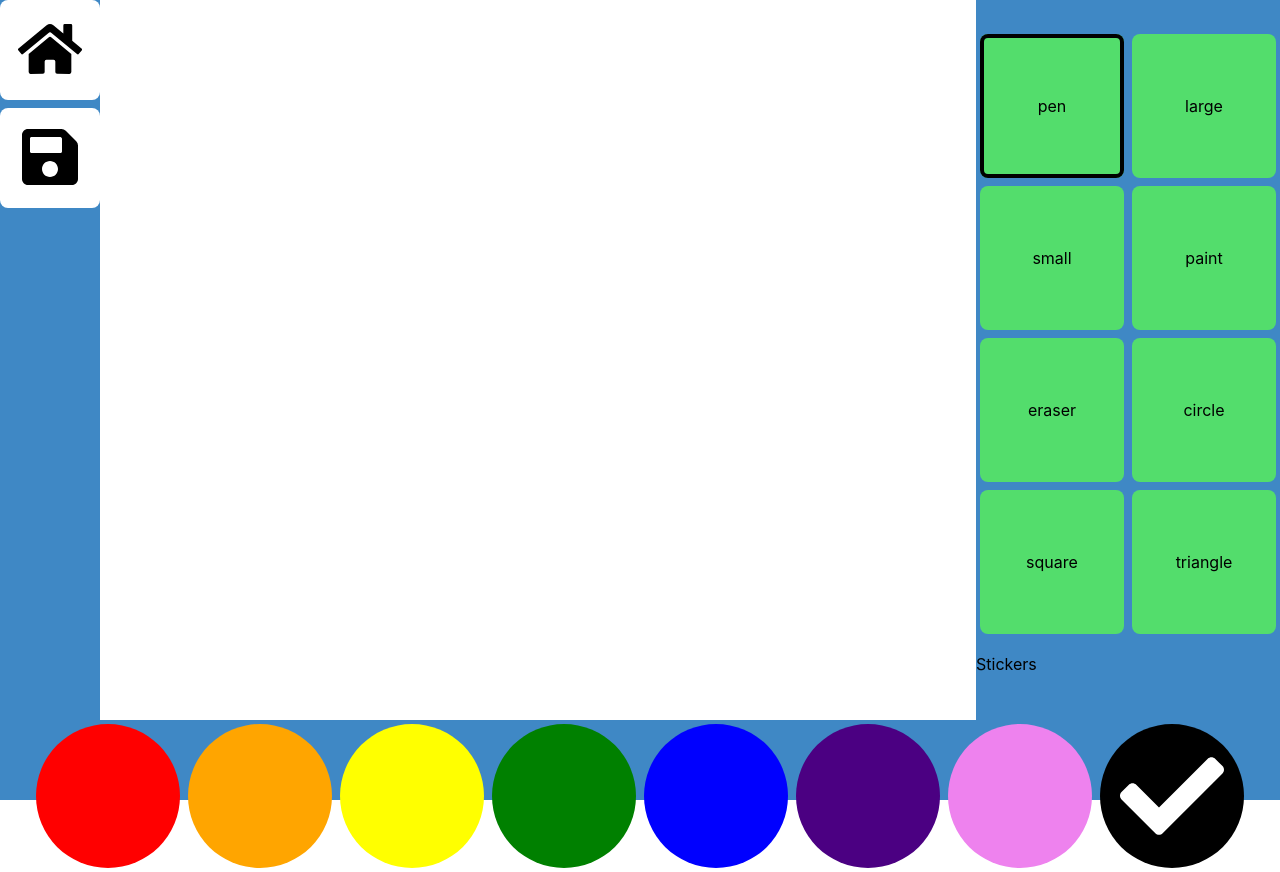
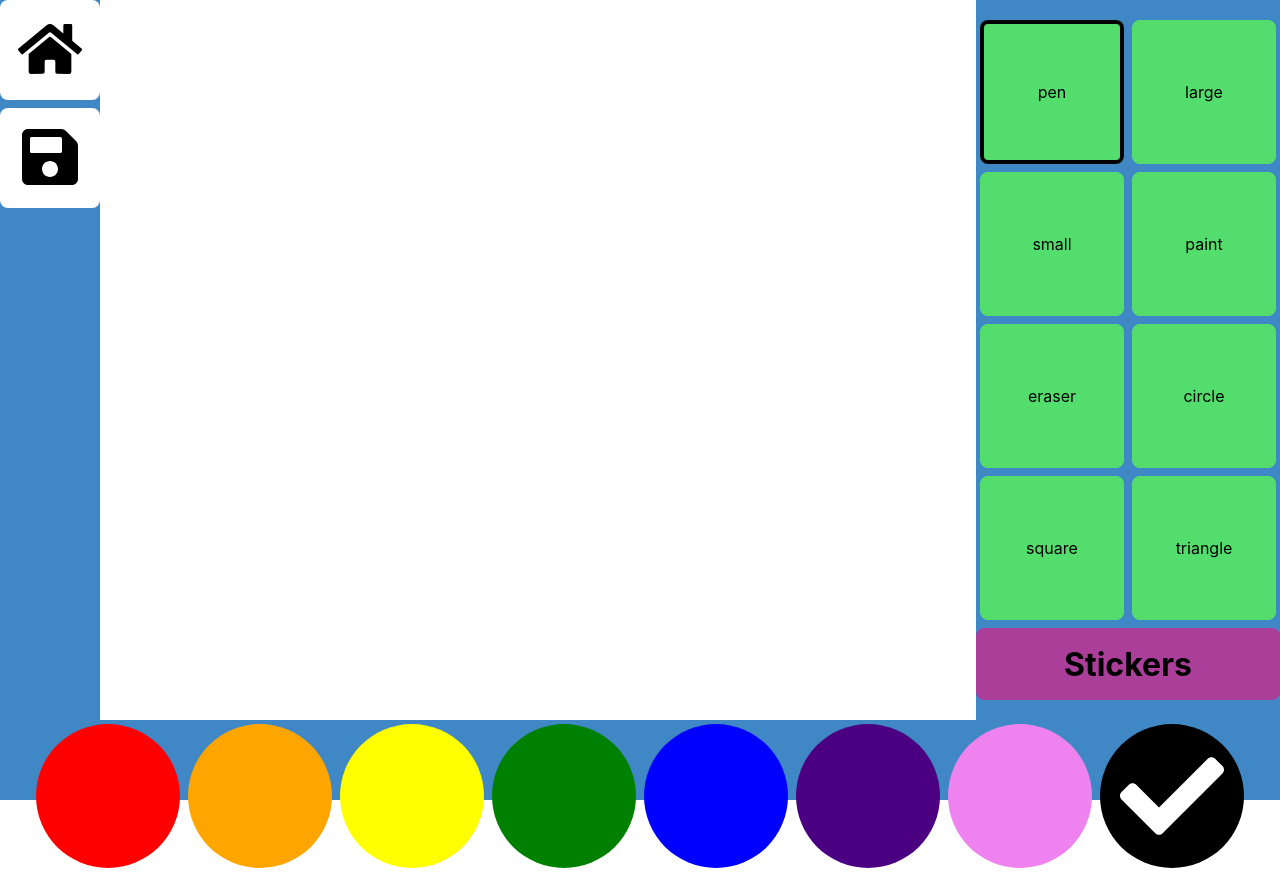
Before and after one commit to st970703/Group-19-Orange-Ox, a React (Create React App) app in the folder frontend/: page /1/canvas/1 in a window 1280 px wide. Built offline with nearby package versions, Linux system fonts and the light colour scheme.

Commit message:
Fix stickers button

```diff
--- a/frontend/src/Canvas.module.css
+++ b/frontend/src/Canvas.module.css
@@ -72,8 +72,17 @@
   align-items: center;
 }
 
-.selectedBrush {
-
+.stickersButton {
+  width: 304px;
+  height: 72px;
+  margin: 4px auto;
+  border-radius: 8px;
+  background-color: #AA3E98;
+  font-size: 32px;
+  font-weight: bold;
+  display: flex;
+  justify-content: center;
+  align-items: center;
 }
 
 .bottomInterface {
```
